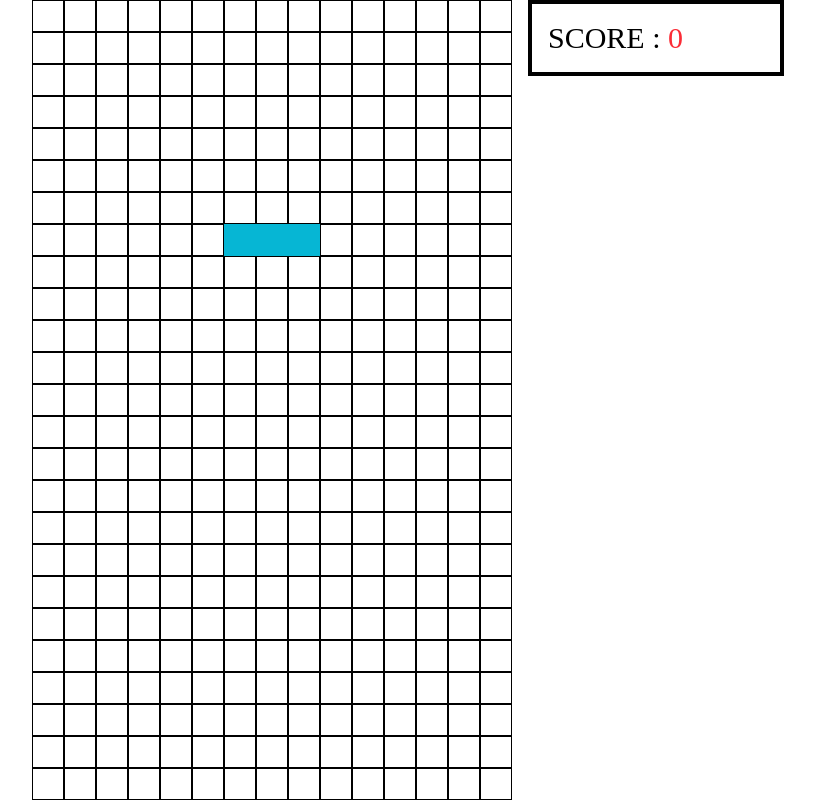
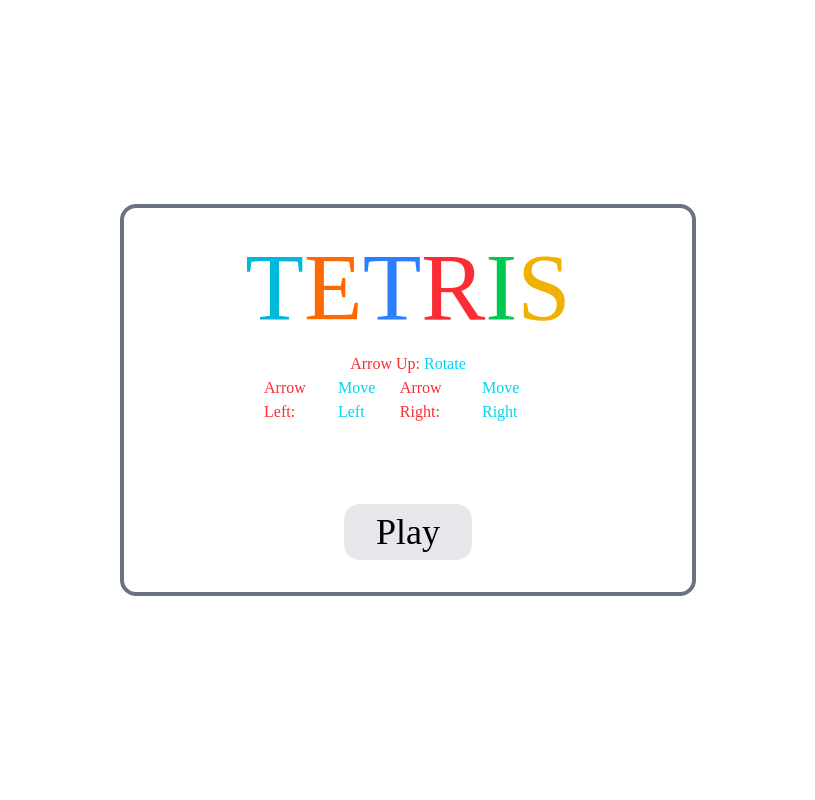
Before and after one commit to rjeby/tetris, a React (Vite) app: page / in a window 1280 px wide. Shown: the whole page, without its empty margins (232-1047 px from the left). Built offline with nearby package versions, Linux system fonts and the light colour scheme; a web font is replaced by a local one.

Commit message:
feat: add animation for cells included in complete rows and game menu

```diff
--- a/src/components/Game.tsx
+++ b/src/components/Game.tsx
@@ -3,9 +3,9 @@
 import { GAME_INITIAL_STATE, PERIOD } from "../constants";
 import GameSidebar from "./GameSidebar";
 import GameContainer from "./GameContainer";
-
-import { updateGameState } from "../utils";
+import { updatePendingGameState, updateRunningGameState } from "../utils";
 import GameOver from "./GameOver";
+import GameMenu from "./GameMenu";
 
 // Game Component
 
@@ -15,15 +15,27 @@
     setGame(() => ({ ...GAME_INITIAL_STATE, isGameOver: false }));
   };
 
+  const handlePlayGame = () => {
+    setGame(() => ({ ...GAME_INITIAL_STATE, hasGameStarted: true }));
+  };
+
   return (
     <>
-      {game.isGameOver ? (
+      {!game.hasGameStarted && <GameMenu onPlayGame={handlePlayGame} />}
+      {game.hasGameStarted && game.isGameOver && (
         <GameOver onPlayAgain={handlePlayAgain} />
-      ) : (
-        <div className="flex gap-4">
-          <GameContainer grid={game.grid} block={game.block} />
-          <GameSidebar score={game.score} />
-        </div>
+      )}
+      {game.hasGameStarted && !game.isGameOver && (
+        <>
+          <div className="flex gap-4">
+            <GameContainer
+              grid={game.grid}
+              block={game.block}
+              bounds={game.bounds}
+            />
+            <GameSidebar score={game.score} />
+          </div>
+        </>
       )}
     </>
   );
@@ -41,7 +53,7 @@
   const handleKeyStroke = (key: string) => {
     if (["ArrowUp", "ArrowRight", "ArrowDown", "ArrowLeft"].includes(key)) {
       const direction = key.substring(5).toLowerCase() as Direction;
-      setGame((game) => updateGameState(game, direction));
+      setGame((game) => updateRunningGameState(game, direction));
     }
   };
 
@@ -50,7 +62,7 @@
     const handleKeyDown = (event: KeyboardEvent) => handleKeyStroke(event.key);
     window.addEventListener("keydown", handleKeyDown);
     cleanup.intervalID = setInterval(() => {
-      setGame((game) => updateGameState(game, "down"));
+      setGame((game) => updateRunningGameState(game, "down"));
     }, PERIOD);
     cleanup.handleKeyPress = handleKeyDown;
     return () => {
@@ -59,6 +71,15 @@
     };
   }, []);
 
+  useEffect(() => {
+    if (!game.isPending) {
+      return;
+    }
+    setTimeout(() => {
+      setGame((game) => updatePendingGameState(game));
+    }, 3 * PERIOD);
+  }, [game]);
+
   return { game: game, setGame: setGame };
 };
 
--- a/src/components/GameBlock.tsx
+++ b/src/components/GameBlock.tsx
@@ -10,6 +10,7 @@
         <GridCell
           key={`${position.row}#${position.column}`}
           cell={{ type: type, position: position }}
+          hasAnimation={false}
         />
       ))}
     </>
--- a/src/components/GameContainer.tsx
+++ b/src/components/GameContainer.tsx
@@ -3,12 +3,12 @@
 import GameBlock from "./GameBlock";
 import type { GameContainerProps } from "../types";
 
-const GameContainer = ({ grid, block }: GameContainerProps) => {
+const GameContainer = ({ grid, block, bounds }: GameContainerProps) => {
   const width = CELL_SIZE * COLS;
   const height = CELL_SIZE * ROWS;
   return (
     <div className="relative" style={{ width: width, height: height }}>
-      <GameGrid grid={grid} />
+      <GameGrid grid={grid} bounds={bounds} />
       <GameBlock block={block} />
     </div>
   );
--- a/src/components/GameGrid.tsx
+++ b/src/components/GameGrid.tsx
@@ -1,7 +1,7 @@
 import type { GameGridProps } from "../types";
 import GridCell from "./GridCell";
 
-const GameGrid = ({ grid }: GameGridProps) => {
+const GameGrid = ({ grid, bounds }: GameGridProps) => {
   return (
     <>
       {grid.map((row, rowIndex) =>
@@ -12,6 +12,10 @@
               type: cell,
               position: { row: rowIndex, column: columnIndex },
             }}
+            hasAnimation={
+              rowIndex >= bounds.minCompleteRowIndex &&
+              rowIndex <= bounds.maxCompleteRowIndex
+            }
           />
         )),
       )}
--- /dev/null
+++ b/src/components/GameMenu.tsx
@@ -0,0 +1,41 @@
+import type { GameMenuProps } from "../types";
+
+const GameMenu = ({ onPlayGame }: GameMenuProps) => {
+  return (
+    <div className="flex w-xl flex-col items-center justify-center gap-4 rounded-2xl border-4 border-gray-500 py-8">
+      <span className="text-8xl">
+        <span className="text-cyan-500">T</span>
+        <span className="text-orange-500">E</span>
+        <span className="text-blue-500">T</span>
+        <span className="text-red-500">R</span>
+        <span className="text-green-500">I</span>
+        <span className="text-yellow-500">S</span>
+      </span>
+      <div className="mb-16 flex w-2xs flex-col">
+        <span className="flex justify-center gap-1">
+          <span className="text-red-500">Arrow Up:</span>
+          <span className="text-cyan-400">Rotate</span>
+        </span>
+        <div className="flex justify-between">
+          <span className="flex gap-1">
+            <span className="text-red-500">Arrow Left:</span>
+            <span className="text-cyan-400">Move Left</span>
+          </span>
+          <span className="flex gap-1">
+            <span className="text-red-500">Arrow Right:</span>
+            <span className="text-cyan-400">Move Right</span>
+          </span>
+        </div>
+      </div>
+      <button
+        type="button"
+        className="rounded-2xl bg-gray-200 px-8 py-2 text-4xl hover:scale-125"
+        onClick={onPlayGame}
+      >
+        Play
+      </button>
+    </div>
+  );
+};
+
+export default GameMenu;
--- a/src/components/GameOver.tsx
+++ b/src/components/GameOver.tsx
@@ -2,8 +2,18 @@
 
 const GameOver = ({ onPlayAgain }: GameOverProps) => {
   return (
-    <div className="justify-centerrounded-2xl flex flex-col gap-4 items-center rounded-2xl border-4 border-gray-500 p-16">
-      <span className="text-9xl">GAME OVER</span>
+    <div className="flex flex-col items-center justify-center gap-4 rounded-2xl border-4 border-gray-500 p-16">
+      <span className="text-9xl">
+        <span className="text-green-500">G</span>
+        <span className="text-cyan-500">A</span>
+        <span className="text-orange-500">M</span>
+        <span className="text-blue-500">E</span>
+        {" "}
+        <span className="text-yellow-500">O</span>
+        <span className="text-red-500">V</span>
+        <span className="text-green-500">E</span>
+        <span className="text-cyan-500">R</span>
+      </span>
       <button
         type="button"
         className="rounded-2xl bg-gray-200 px-8 py-2 text-4xl hover:scale-125"
@@ -14,4 +24,5 @@
     </div>
   );
 };
+
 export default GameOver;
--- a/src/components/GridCell.tsx
+++ b/src/components/GridCell.tsx
@@ -1,12 +1,12 @@
 import type { GridCellProps } from "../types";
 import { CELL_COLOR_MAP, CELL_SIZE } from "../constants";
 
-const GridCell = ({ cell }: GridCellProps) => {
+const GridCell = ({ cell, hasAnimation }: GridCellProps) => {
   const type = cell.type;
   const position = cell.position;
   return (
     <div
-      className={`border-black} absolute h-8 w-8 border-10`}
+      className={`absolute h-8 w-8 ${hasAnimation ? "animate-ping" : ""} `}
       style={{
         backgroundColor: CELL_COLOR_MAP[type],
         border: type === "E" ? "1px solid black" : "none",
--- a/src/constants.ts
+++ b/src/constants.ts
@@ -106,6 +106,12 @@
   grid: GRID_INITIAL_STATE,
   block: BLOCK_I_INITIAL_STATE,
   score: 0,
+  bounds: {
+    minCompleteRowIndex: Infinity,
+    maxCompleteRowIndex: -Infinity,
+  },
+  hasGameStarted: false,
+  isPending: false,
   isGameOver: false,
 };
 
--- a/src/utils.ts
+++ b/src/utils.ts
@@ -6,9 +6,19 @@
   ROTATION_MATRIX,
   ROWS,
 } from "./constants";
-import type { Block, CellType, Direction, GameState, Grid } from "./types";
+import type {
+  Block,
+  Bounds,
+  CellType,
+  Direction,
+  GameState,
+  Grid,
+} from "./types";
 
-const updateGameState = (game: GameState, direction: Direction) => {
+const updateRunningGameState = (game: GameState, direction: Direction) => {
+  if (game.isPending) {
+    return game;
+  }
   // immutability
   const updatedBlock =
     direction === "up"
@@ -22,21 +32,50 @@
 
   if (direction === "down" && (_hasBlockReachedTheEnd || _isBlockOverlapping)) {
     const updatedGrid = applyBlockToGrid(game.grid, game.block);
-    const randomBlock = generateRandomBlockInitialState();
-    const points = removeGridCompleteRows(updatedGrid);
-    const isGameOver = isBlockOverlapping(updatedGrid, randomBlock);
+    //const points = removeGridCompleteRows(updatedGrid);
+    const bounds = getCompleteRowBounds(updatedGrid);
+    const _hasCompleteRow = hasCompleteRow(bounds);
+    const randomBlock = _hasCompleteRow
+      ? { type: "X" as CellType, cells: [] }
+      : generateRandomBlockInitialState();
+    const isGameOver = !_hasCompleteRow
+      ? isBlockOverlapping(updatedGrid, randomBlock as Block)
+      : false;
     return {
       grid: updatedGrid,
       block: randomBlock,
-      score: game.score + POINTS_FACTOR * points,
+      score: game.score,
+      bounds: bounds,
+      hasGameStarted: true,
+      isPending: _hasCompleteRow,
       isGameOver: isGameOver,
     };
   }
   if (!_isBlockValid || _isBlockOverlapping) {
-    return { ...game };
+    return game;
   }
 
   return { ...game, block: updatedBlock };
+};
+
+const updatePendingGameState = (game: GameState) => {
+  if (!game.isPending) {
+    return game;
+  }
+  const updatedGrid = [...game.grid.map((row) => row.slice())];
+  const points = removeGridCompleteRows(updatedGrid);
+  return {
+    grid: updatedGrid,
+    block: generateRandomBlockInitialState(),
+    score: game.score + POINTS_FACTOR * points,
+    hasGameStarted: true,
+    bounds: {
+      minCompleteRowIndex: Infinity,
+      maxCompleteRowIndex: -Infinity,
+    },
+    isPending: false,
+    isGameOver: false,
+  };
 };
 
 const moveBlock = (block: Block, direction: Direction) => {
@@ -117,8 +156,8 @@
 };
 
 const getCompleteRowBounds = (grid: Grid) => {
-  let minRowIndex = ROWS;
-  let maxRowIndex = -1;
+  let minRowIndex = Infinity;
+  let maxRowIndex = -Infinity;
   for (let row = 0; row < ROWS; row++) {
     let isRowComplete = true;
     for (let col = 0; col < COLS; col++) {
@@ -132,17 +171,25 @@
       maxRowIndex = Math.max(maxRowIndex, row);
     }
   }
-  return { minRowIndex: minRowIndex, maxRowIndex: maxRowIndex };
+  return { minCompleteRowIndex: minRowIndex, maxCompleteRowIndex: maxRowIndex };
+};
+
+const hasCompleteRow = (bounds: Bounds) => {
+  return (
+    bounds.minCompleteRowIndex !== Infinity &&
+    bounds.maxCompleteRowIndex !== -Infinity
+  );
 };
 
 const removeGridCompleteRows = (grid: Grid) => {
-  const { minRowIndex, maxRowIndex } = getCompleteRowBounds(grid);
-  const offset = maxRowIndex - minRowIndex + 1;
-  if (maxRowIndex === -1) {
+  const { minCompleteRowIndex, maxCompleteRowIndex } =
+    getCompleteRowBounds(grid);
+  const offset = maxCompleteRowIndex - minCompleteRowIndex + 1;
+  if (maxCompleteRowIndex === -Infinity) {
     return 0;
   }
 
-  for (let row = maxRowIndex; row - offset >= 0; row--) {
+  for (let row = maxCompleteRowIndex; row - offset >= 0; row--) {
     for (let column = 0; column < COLS; column++) {
       grid[row][column] = grid[row - offset][column];
     }
@@ -164,4 +211,4 @@
   return BLOCKS_INITIAL_STATES[randomType];
 };
 
-export { updateGameState };
+export { updatePendingGameState, updateRunningGameState };
```
Also changed, not shown: src/types.ts (+17 -0 lines).
